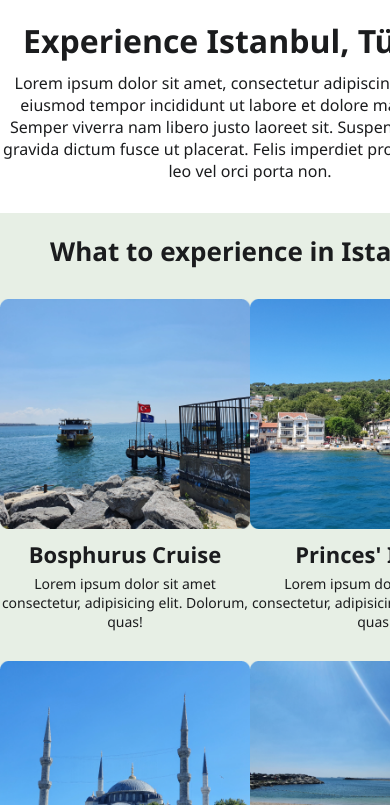
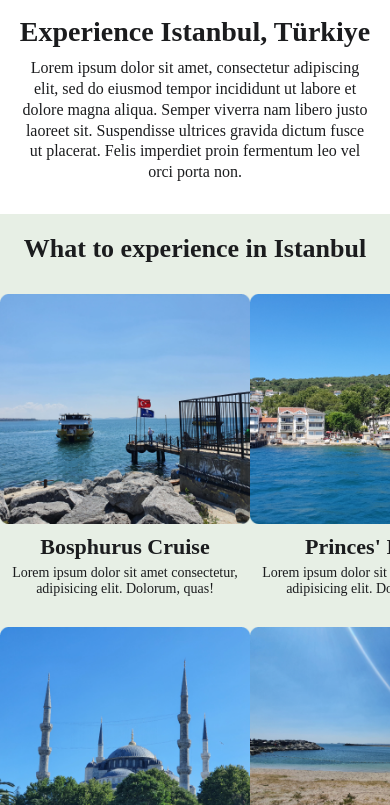
Before and after one commit to amar-ashfaq/HolidayHomepage, a plain HTML site: page index.html in a window 390 px wide. Shown: the part 295-1100 px from the top of the page. Drawn offline with Linux system fonts and the light colour scheme.

Commit message:
Body and Hero section made responsive

```diff
--- a/styles.css
+++ b/styles.css
@@ -1,15 +1,16 @@
 body {
     margin: 0;
     text-align: center;
-    font-family: 'Segoe UI', Tahoma, Geneva, Verdana, sans-serif;
+    font-family: "Work Sans";
     color: #1B1C1E;
-    min-width: 500px;
+    /*min-width: 500px;*/
 }
 
+/* ----- HERO SECTION ----- */
 #hero-section img {
     width: 100vw;
     max-width: 100%;
-    max-height: 100%;
+    /* max-height: 100%; */
     display: block; /* remove extra space below image */
 }
 
@@ -18,6 +19,8 @@ body {
     flex-direction: column;
     align-items: center;
     background: #ffffff;
+    width: 90%;
+    margin: 0 auto;
 }
 
 #hero-title {
@@ -27,11 +30,13 @@ body {
 
 #hero-body-text {
     max-width: 100%;
-    width: 900px;
-    margin-top: 10px;
-    padding-bottom: 15px;
+    /*width: 900px;*/
+    margin-top: 0.625em;
+    padding-bottom: 0.937em;
+    line-height: 1.3;
 }
 
+/* ----- MAIN SECTION ----- */
 #main-section {
     width: 100%;
     height: 800px;
@@ -85,6 +90,7 @@ body {
     margin-bottom: 0;
 }
 
+/* ----- LOWER SECTION ----- */
 #lower-main-section {
     width: 100%;
     height: 450px;
@@ -136,6 +142,7 @@ body {
     margin-bottom: 0;
 }
 
+/* ----- FACTS AND ADVICE SECTION ----- */
 #facts-and-advice-section {
     display: flex;
     justify-content: center;
@@ -196,6 +203,7 @@ li {
     margin-top: 10px;
 }
 
+/* ----- FOOTER SECTION ----- */
 #footer-section {
     display: flex;
     justify-content: center;
@@ -211,3 +219,21 @@ li {
     font-size: 20px;
     margin-bottom: 0;
 }
+
+/* ----- MEDIA QUERIES ----- */
+@media (min-width: 768px) {
+    #hero-body-text {
+        width: 900px;
+        font-size: 1.25rem;
+    }
+}
+
+@media (max-width: 767px) {
+    #hero-body-text {
+        width: 600px;
+    }
+
+    #hero-title {
+        font-size: 1.75rem;
+    }
+}
```
